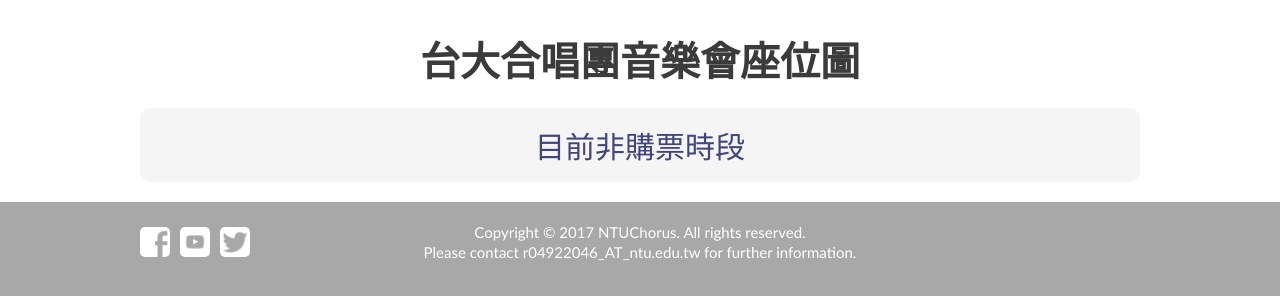
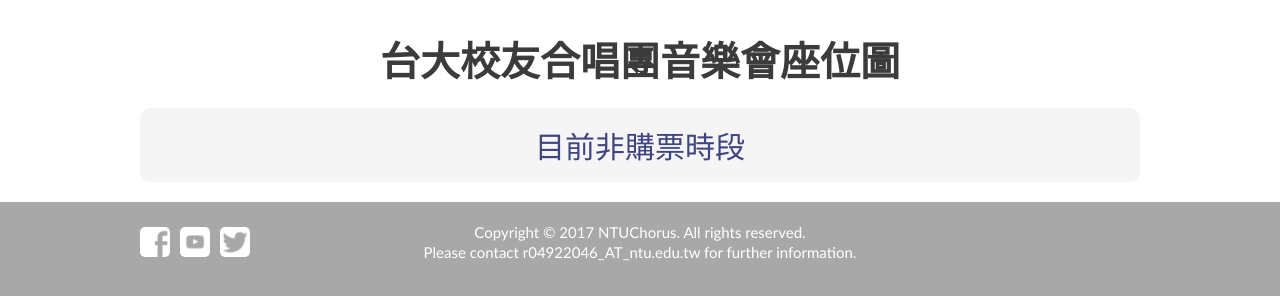
Before and after one commit to ntuactaipei/ntuactaipei.github.io, a plain HTML site: page index.html in a window 1280 px wide. Drawn offline with Linux system fonts and the light colour scheme; no server answers.

Commit message:
fix name error

```diff
--- a/index.html
+++ b/index.html
@@ -1,6 +1,6 @@
 <html>
     <head>
-        <title>台大合唱團音樂會座位圖</title>
+        <title>台大校友合唱團音樂會座位圖</title>
         <meta http-equiv="content-type" content="text/html" charset="utf-8" />
         <script type="text/javascript" src="js/jquery-1.11.3.js"></script>
         <script type="text/javascript" src="js/connect.js"></script>
@@ -16,7 +16,7 @@
     <body>
         <!-- Top Menu -->
         <div id='content'>
-            <h1 id='programtitle'>台大合唱團音樂會座位圖</h1>
+            <h1 id='programtitle'>台大校友合唱團音樂會座位圖</h1>
             <div class='floor' id='requesting'>
                 正在讀取座位圖資訊......
             </div>
```
Also changed, not shown: createprogram.html (+1 -1 lines), root.html (+1 -1 lines), statistics.html (+1 -1 lines), ticketdraw.html (+1 -1 lines), ticketedit.html (+1 -1 lines), ticketmap.html (+1 -1 lines), ticketoutline.html (+1 -1 lines), ticketsale.html (+1 -1 lines), ticketsetting.html (+1 -1 lines).
